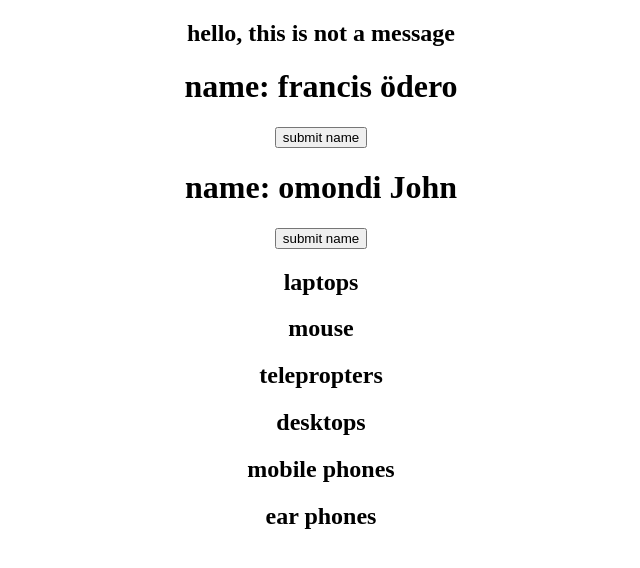
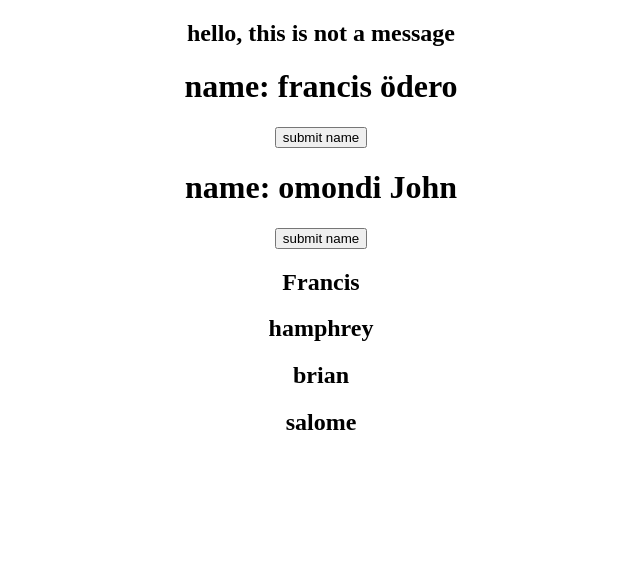
Before and after one commit to Francisomondi/react-dojo-app, a React (Create React App) app: page / in a window 1280 px wide. Shown: the top 568 px of the page, without its empty margins (319-959 px from the left). Built offline with nearby package versions, Linux system fonts and the light colour scheme.

Commit message:
rendering list of objects, and asigning a unique id

```diff
--- a/src/components/Product.js
+++ b/src/components/Product.js
@@ -2,14 +2,34 @@ import React from "react";
 
 const Product = () => {
   const products = [
-    "laptops",
-    "mouse",
-    "telepropters",
-    "desktops",
-    "mobile phones",
-    "ear phones"
+    {
+      id: 1,
+      firstname: "Francis",
+      lastname: "omondi",
+      role: "IT"
+    },
+    {
+      id: 2,
+      firstname: "hamphrey",
+      lastname: "designer",
+      role: "designs"
+    },
+    {
+      id: 3,
+      firstname: "brian",
+      lastname: "otieno",
+      role: "SQ"
+    },
+    {
+      id: 4,
+      firstname: "salome",
+      lastname: "muitaliano",
+      role: "Procuremets"
+    }
   ];
-  const productList = products.map(product => <h2>{product}</h2>);
+  const productList = products.map(product => (
+    <h2 key={product.id}>{product.firstname}</h2>
+  ));
 
   return <div>{productList}</div>;
 };
```
